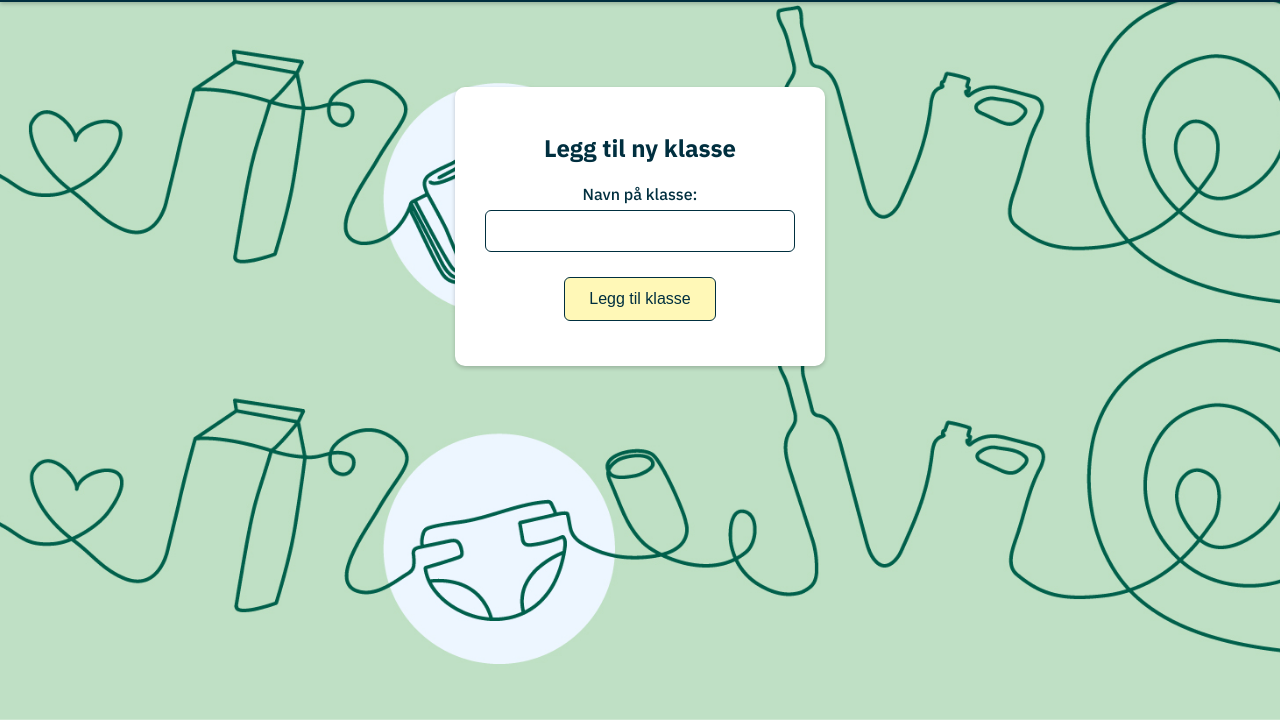
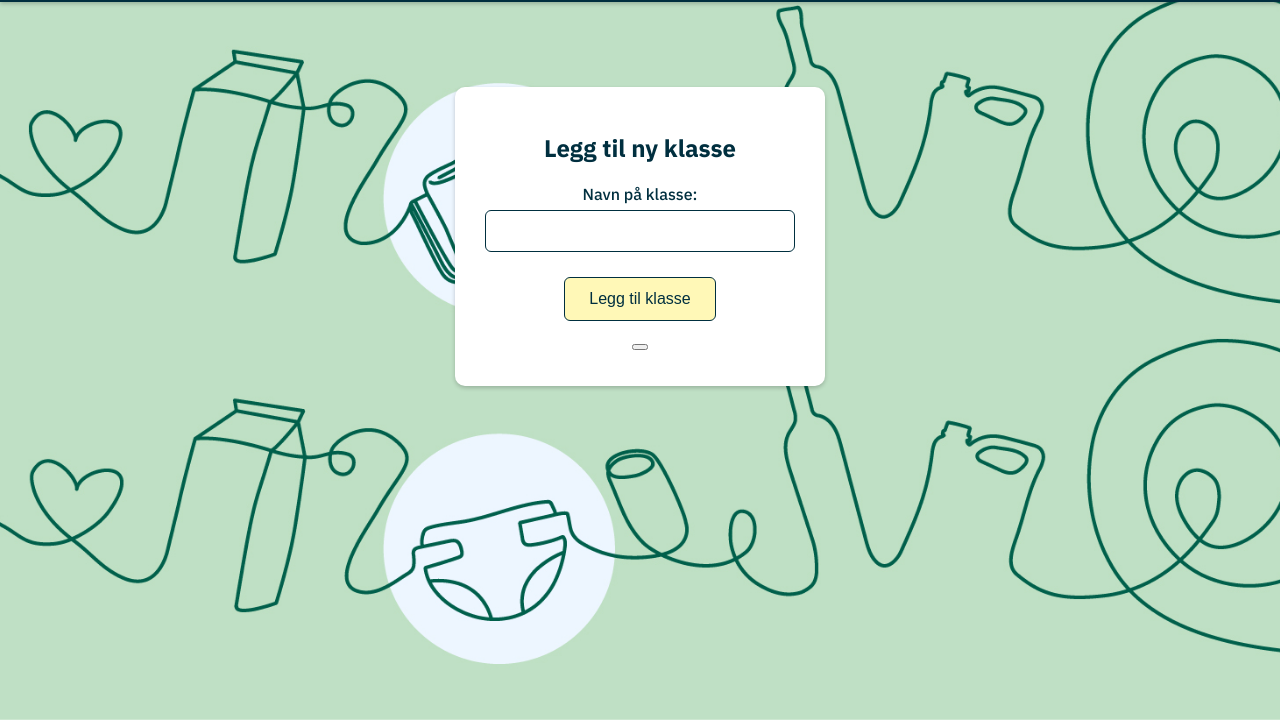
Before and after one commit to seb-08-school/RIR_Nettside, a plain HTML site: page public/index.html in a window 1280 px wide. Shown: the part 80-800 px from the top of the page. Drawn offline with Linux system fonts and the light colour scheme; no server answers.

Commit message:
Update index.html

```diff
--- a/public/index.html
+++ b/public/index.html
@@ -28,6 +28,7 @@
 
             <button type="submit" class="btn">Legg til klasse</button>
         </form>
+        <button onclick="eventtypebutton()" width="100px" height="50px"></button>
 
         <div id="message"></div>
     </div>
```
